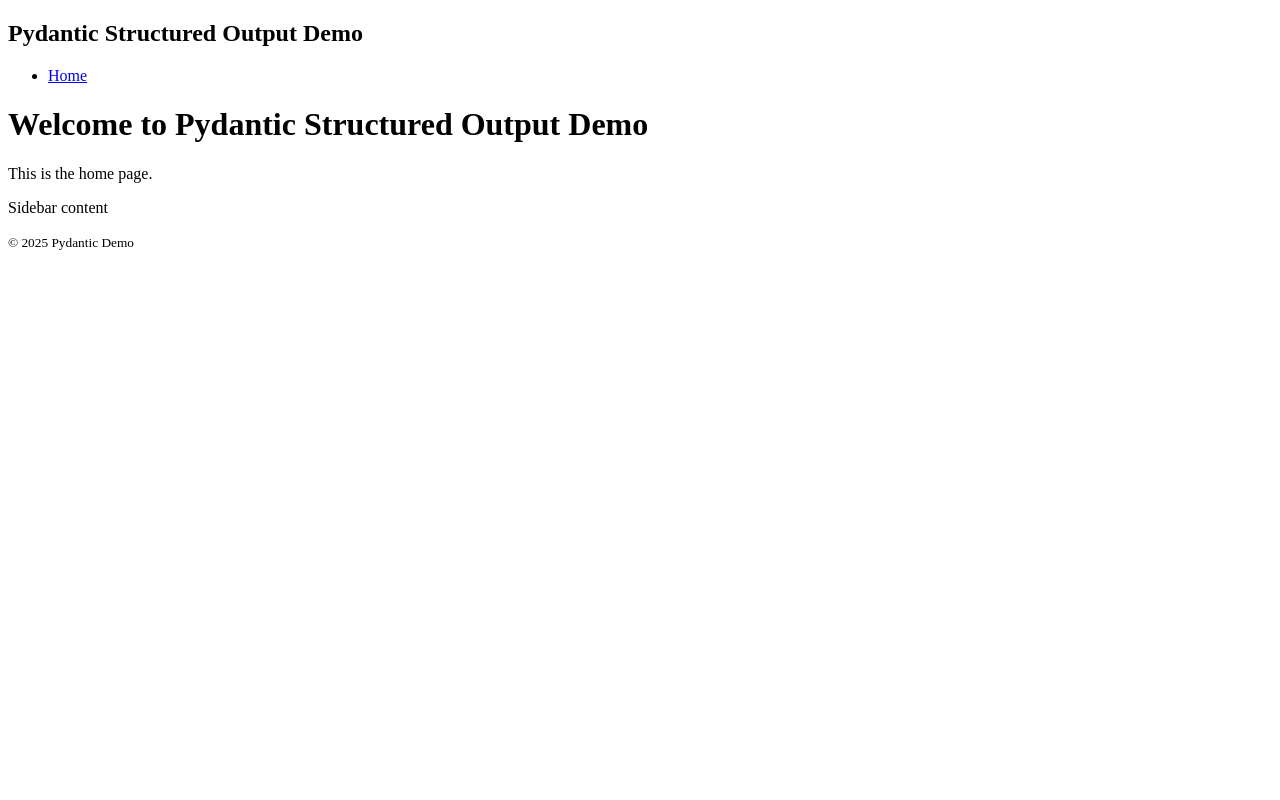
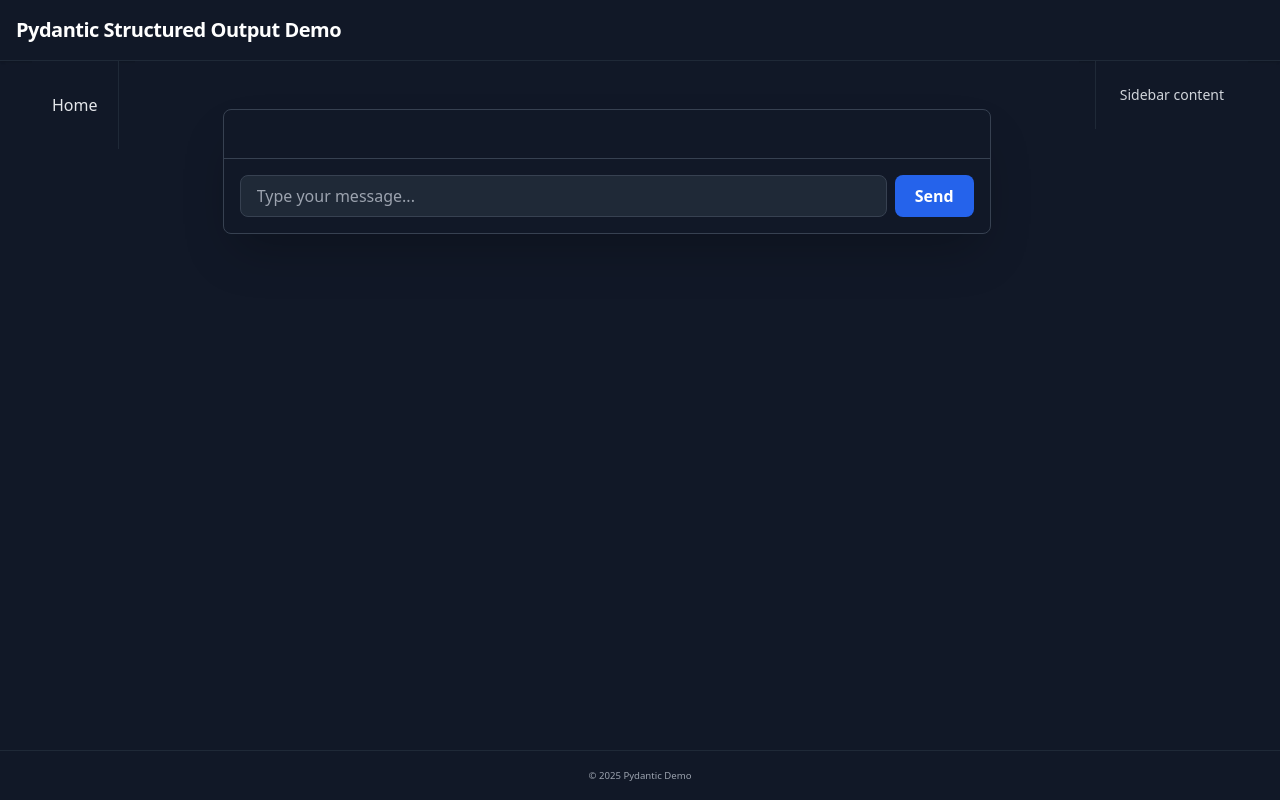
Before and after one commit to cgb37/pydantic-structured-output-demo, a Python web app: template templates/home/index.html in a window 1280 px wide. Run offline with Jinja, Linux system fonts and the light colour scheme; the template is opened without the code that fills it, so the values that code supplies are empty.

Commit message:
feat(ui): enhance layout with new footer and header components
Introduces a cohesive layout with a default dark theme.

Adds a new responsive header and footer, enhancing the visual identity of the application.

Replaces existing home page content with a chat interface, providing improved user interaction.

Reorganizes partial templates for better maintenance and readability.

```diff
--- a/templates/base.html
+++ b/templates/base.html
@@ -1,15 +1,20 @@
 <!doctype html>
-<html lang="en">
+<html lang="en" class="dark">
 <head>
   <meta charset="utf-8">
   <meta name="viewport" content="width=device-width, initial-scale=1">
   <title>Pydantic Structured Output Demo</title>
+  <link href="https://cdn.jsdelivr.net/npm/tailwindcss@2.2.19/dist/tailwind.min.css" rel="stylesheet">
+  <script>
+    // Enable dark mode by default
+    document.documentElement.classList.add('dark');
+  </script>
 </head>
-<body>
+<body class="bg-gray-900 text-gray-100 min-h-screen flex flex-col">
   {% include "partials/header.html" %}
-  <div class="container">
+  <div class="flex flex-1 w-full max-w-7xl mx-auto px-2 sm:px-6 lg:px-8 gap-4">
     {% include "partials/nav.html" %}
-    <main>
+    <main class="flex-1">
       {% block content %}{% endblock %}
     </main>
     {% include "partials/sidebar.html" %}
--- a/templates/home/index.html
+++ b/templates/home/index.html
@@ -1,6 +1,16 @@
 {% extends "base.html" %}
 
 {% block content %}
-<h1>Welcome to Pydantic Structured Output Demo</h1>
-<p>This is the home page.</p>
+<div class="flex flex-col items-center justify-center w-full min-h-[70vh] p-0 sm:p-4 bg-gray-900">
+	<div class="w-full max-w-3xl flex flex-col h-[80vh] sm:h-[70vh] bg-gray-800/90 rounded-lg shadow-2xl border border-gray-700 mt-0 sm:mt-8">
+		<div id="chat-window" class="flex-1 overflow-y-auto px-4 py-6 space-y-6 scrollbar-thin scrollbar-thumb-gray-700 scrollbar-track-gray-900">
+			<!-- Chat messages will appear here -->
+		</div>
+		<form id="chat-form" class="flex gap-2 p-4 border-t border-gray-700 bg-gray-900/80">
+			<input id="user-input" type="text" placeholder="Type your message..." class="flex-1 bg-gray-800 text-gray-100 border border-gray-700 rounded-lg px-4 py-2 focus:outline-none focus:ring-2 focus:ring-blue-600 placeholder-gray-400" autocomplete="off" />
+			<button type="submit" class="bg-blue-600 hover:bg-blue-700 text-white px-5 py-2 rounded-lg font-semibold transition">Send</button>
+		</form>
+	</div>
+</div>
+
 {% endblock %}
--- a/templates/partials/footer.html
+++ b/templates/partials/footer.html
@@ -1,3 +1,3 @@
-<footer>
+<footer class="w-full bg-gray-950/90 text-center p-4 text-gray-400 text-xs border-t border-gray-800 mt-auto">
   <small>© 2025 Pydantic Demo</small>
 </footer>
--- a/templates/partials/header.html
+++ b/templates/partials/header.html
@@ -1,3 +1,3 @@
-<header>
-  <h2>Pydantic Structured Output Demo</h2>
+<header class="w-full bg-gray-950/90 border-b border-gray-800 shadow p-4 flex items-center justify-between">
+  <h2 class="text-xl font-bold tracking-tight text-white">Pydantic Structured Output Demo</h2>
 </header>
--- a/templates/partials/nav.html
+++ b/templates/partials/nav.html
@@ -1,5 +1,7 @@
-<nav>
-  <ul>
-    <li><a href="/">Home</a></li>
+<nav class="flex flex-col justify-start items-start min-w-[120px] py-6 px-2 bg-gray-900 border-r border-gray-800 h-full">
+  <ul class="space-y-2 w-full">
+    <li>
+      <a href="/" class="block px-3 py-2 rounded text-gray-200 hover:bg-gray-800 hover:text-blue-400 transition">Home</a>
+    </li>
   </ul>
 </nav>
--- a/templates/partials/sidebar.html
+++ b/templates/partials/sidebar.html
@@ -1,3 +1,3 @@
-<aside>
-  <p>Sidebar content</p>
+<aside class="hidden md:block min-w-[180px] max-w-xs bg-gray-900 border-l border-gray-800 p-6 h-full text-gray-300">
+  <p class="text-sm">Sidebar content</p>
 </aside>
```
